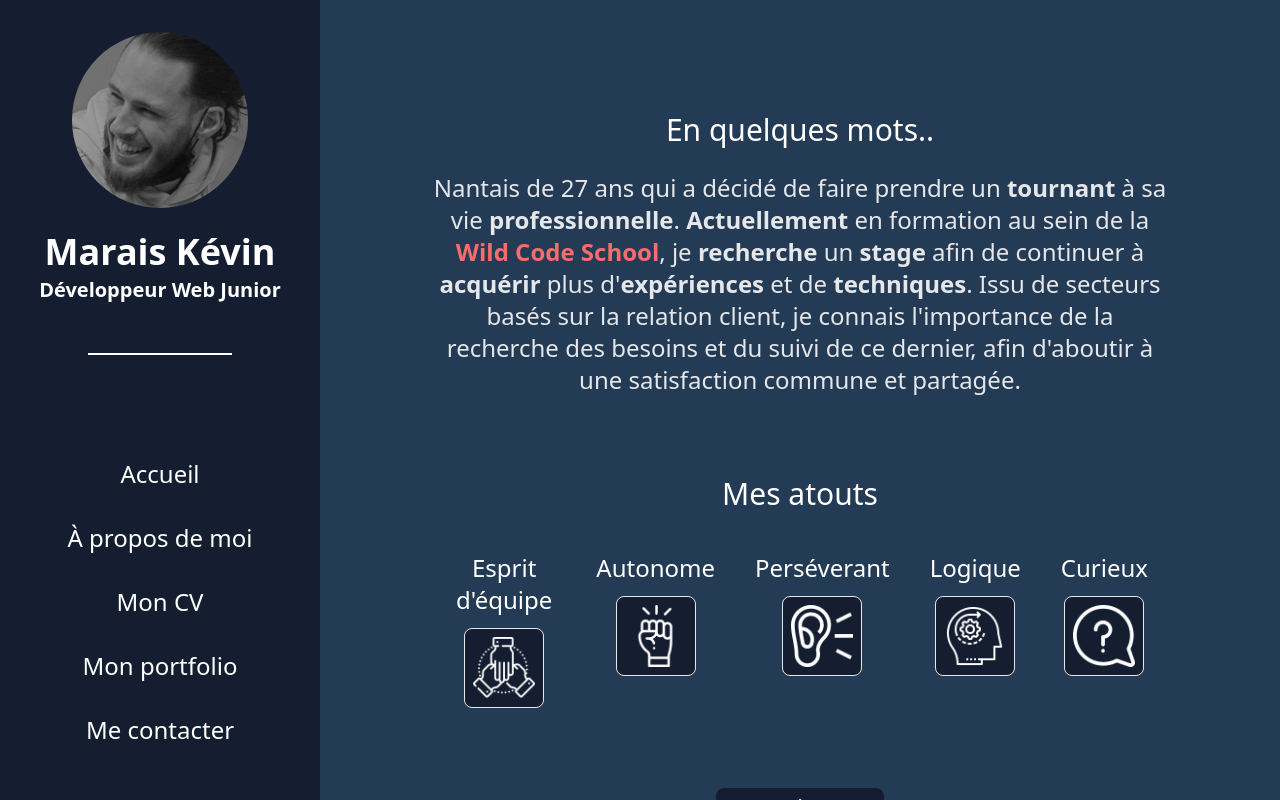
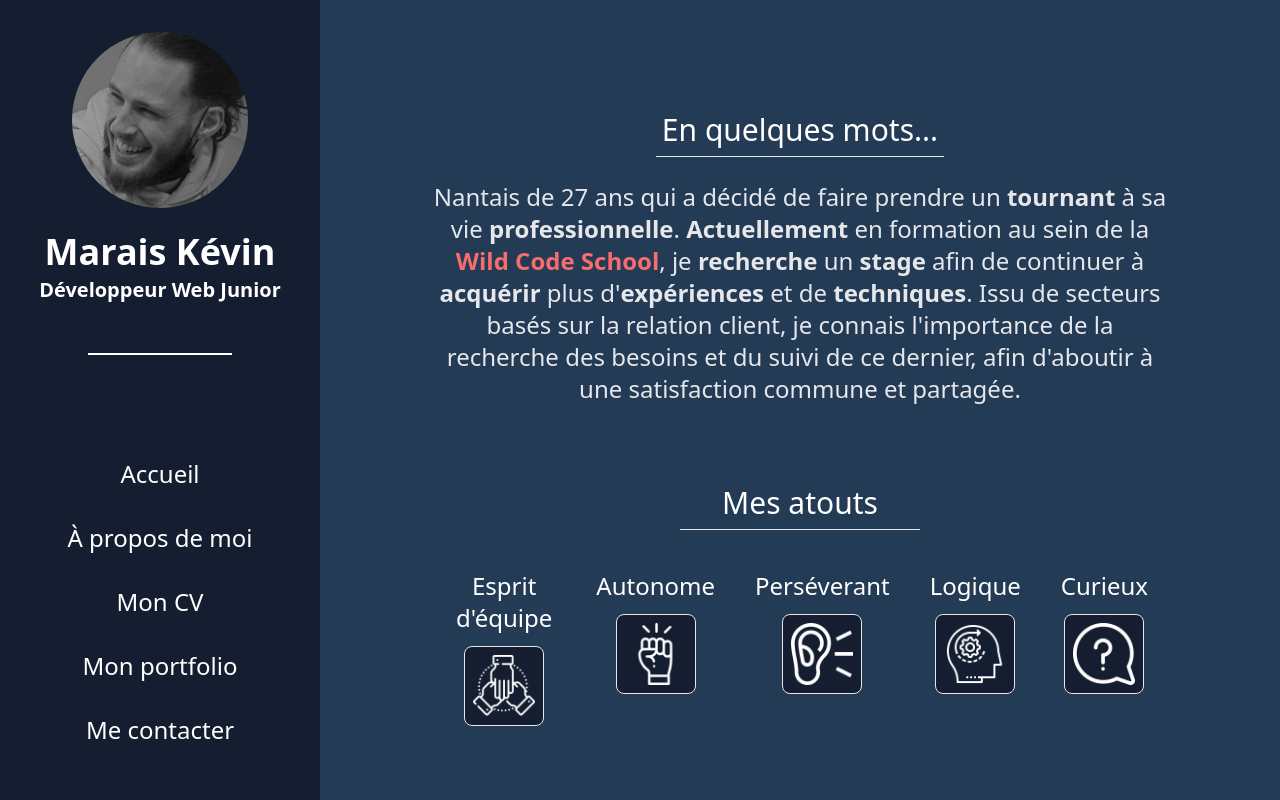
Before and after one commit to KvnMrs/Portfolio-ReactJs, a React (Create React App) app: page /a-propos in a window 1280 px wide. Built offline with nearby package versions, Linux system fonts and the light colour scheme.

Commit message:
style : ajout bordures basses ssur titres

```diff
--- a/src/components/uniques/SoftSkills.jsx
+++ b/src/components/uniques/SoftSkills.jsx
@@ -4,7 +4,9 @@ import dataSkills from "../../datas/DatasSkills";
 const SoftSkills = () => {
   return (
     <>
-      <h1 className="text-3xl text-white mt-20">Mes atouts</h1>
+      <h1 className="text-3xl text-white mt-20 pb-2 border-b w-60 mx-auto">
+        Mes atouts
+      </h1>
       <div className="flex place-content-center my-5">
         {dataSkills
           .filter((atout) => atout.catégorie === "Atout")
--- a/src/pages/About.jsx
+++ b/src/pages/About.jsx
@@ -7,7 +7,10 @@ const About = () => {
   return (
     <>
       <div className="mx-auto text-center p-28">
-        <h2 className="text-white  text-3xl mb-6"> En quelques mots..</h2>
+        <h2 className="text-white text-3xl mb-6 pb-2 border-b w-72 mx-auto">
+          {" "}
+          En quelques mots...
+        </h2>
         <p className="text-gray-200 text-2xl">
           Nantais de 27 ans qui a décidé de faire prendre un
           <span className="font-bold"> tournant</span> à sa vie
```
